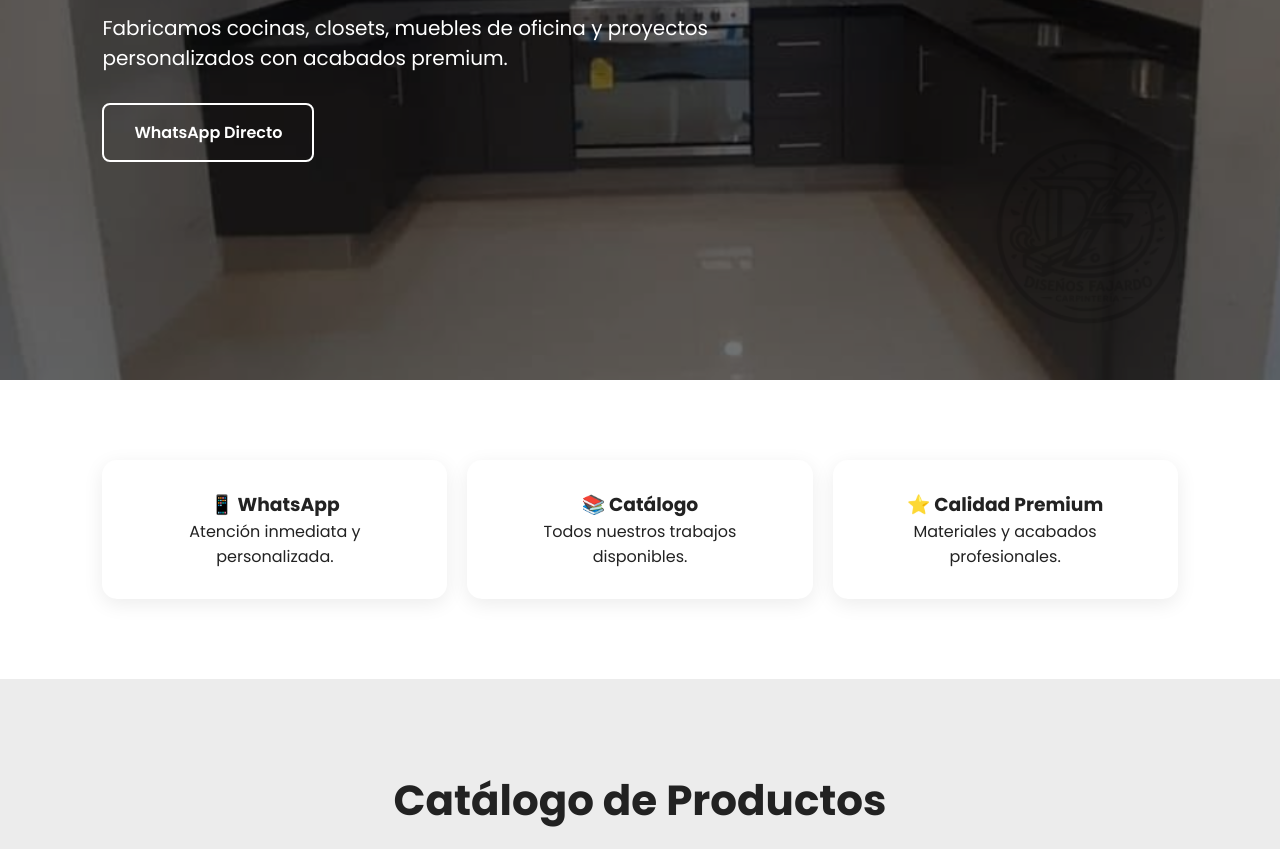
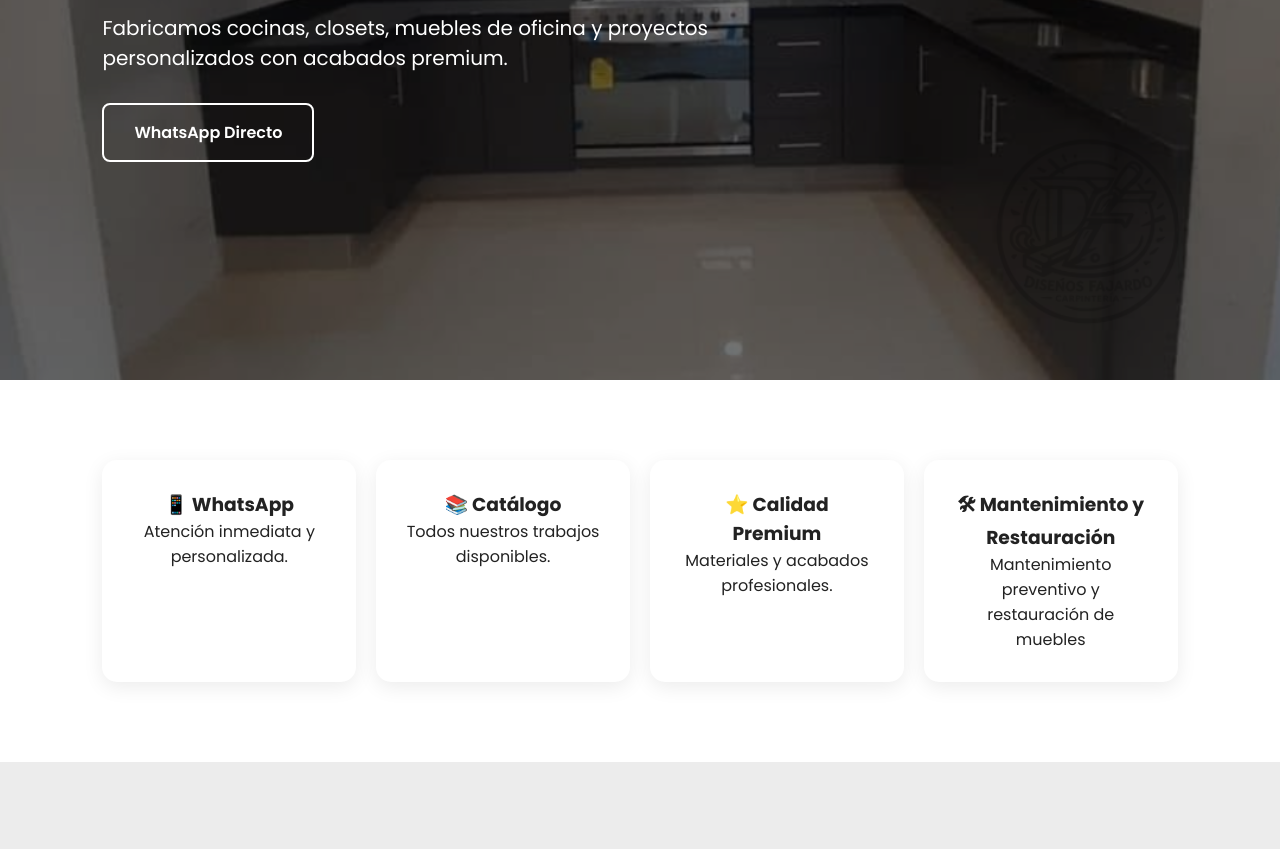
Before and after one commit to roxanafajardo14-commits/disenos-fajardo, a plain HTML site: page index.html in a window 1280 px wide. Shown: the part 420-1269 px from the top of the page. Drawn offline with Linux system fonts and the light colour scheme.

Commit message:
Add files via upload

```diff
--- a/index.html
+++ b/index.html
@@ -86,6 +86,11 @@
             <p>Materiales y acabados profesionales.</p>
         </div>
 
+        <div class="card-beneficio">
+            <h3> 🛠 Mantenimiento y Restauración </h3>
+            <p> Mantenimiento preventivo y restauración de muebles</p>
+        </div>
+
     </section>
 
     <section id="catalogo" class="catalogo">
```
